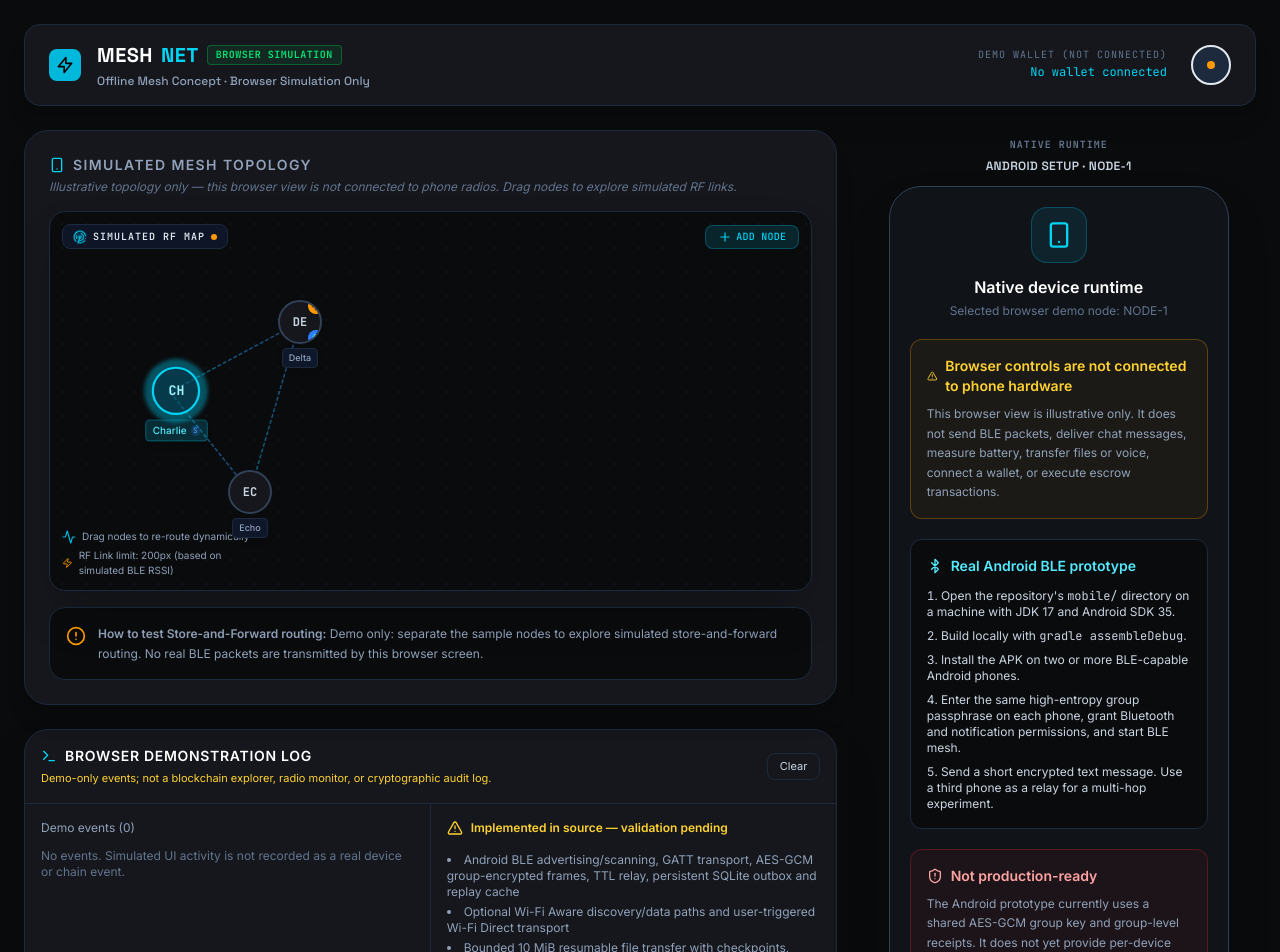
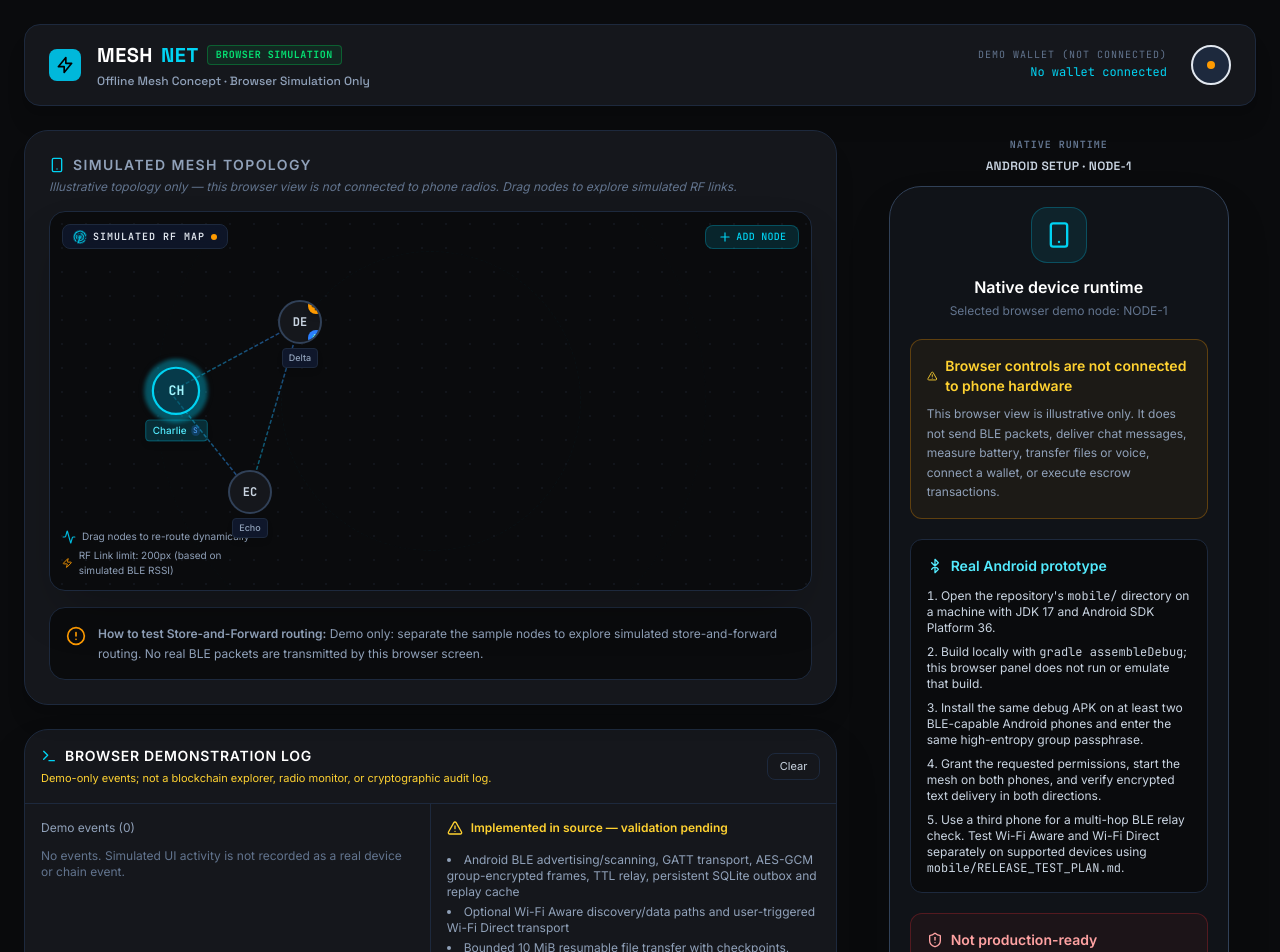
Before and after one commit to esi2ei/meshnet, a React (Vite) app: page / in a window 1280 px wide. Shown: the top 952 px of the page. Built offline with nearby package versions, Linux system fonts and the light colour scheme.

Commit message:
docs(meshnet): correct prototype capability and validation status

```diff
--- a/src/components/PhoneWorkspace.tsx
+++ b/src/components/PhoneWorkspace.tsx
@@ -29,14 +29,14 @@ export default function PhoneWorkspace({ activeNodeId }: PhoneWorkspaceProps) {
       <div className="rounded-xl border border-slate-800 bg-[#0A0B0D] p-4">
         <div className="flex items-center gap-2 text-cyan-300 font-semibold text-sm">
           <Bluetooth className="w-4 h-4" />
-          Real Android BLE prototype
+          Real Android prototype
         </div>
         <ol className="list-decimal list-inside space-y-2 text-xs text-slate-300 mt-3">
-          <li>Open the repository's <code>mobile/</code> directory on a machine with JDK 17 and Android SDK 35.</li>
-          <li>Build locally with <code>gradle assembleDebug</code>.</li>
-          <li>Install the APK on two or more BLE-capable Android phones.</li>
-          <li>Enter the same high-entropy group passphrase on each phone, grant Bluetooth and notification permissions, and start BLE mesh.</li>
-          <li>Send a short encrypted text message. Use a third phone as a relay for a multi-hop experiment.</li>
+          <li>Open the repository's <code>mobile/</code> directory on a machine with JDK 17 and Android SDK Platform 36.</li>
+          <li>Build locally with <code>gradle assembleDebug</code>; this browser panel does not run or emulate that build.</li>
+          <li>Install the same debug APK on at least two BLE-capable Android phones and enter the same high-entropy group passphrase.</li>
+          <li>Grant the requested permissions, start the mesh on both phones, and verify encrypted text delivery in both directions.</li>
+          <li>Use a third phone for a multi-hop BLE relay check. Test Wi-Fi Aware and Wi-Fi Direct separately on supported devices using <code>mobile/RELEASE_TEST_PLAN.md</code>.</li>
         </ol>
       </div>
 
@@ -46,7 +46,7 @@ export default function PhoneWorkspace({ activeNodeId }: PhoneWorkspaceProps) {
           Not production-ready
         </div>
         <p className="text-xs leading-relaxed text-slate-400 mt-2">
-          The Android prototype currently uses a shared AES-GCM group key and group-level receipts. It does not yet provide per-device identity, forward secrecy, secure key rotation, or production escrow. The browser screen is not a device emulator. See mobile/SECURITY_AND_ESCROW.md for the implementation plan and security gates.
+          The Android prototype currently uses a shared AES-GCM group key and group-level receipts. It does not provide authenticated per-device identity, forward secrecy, secure key rotation, or a production escrow service. Native transport, file and voice implementations still require builds, instrumentation and physical-device validation. The browser screen is not a device emulator. See mobile/SECURITY_AND_ESCROW.md for the security gates.
         </p>
       </div>
     </section>
```
